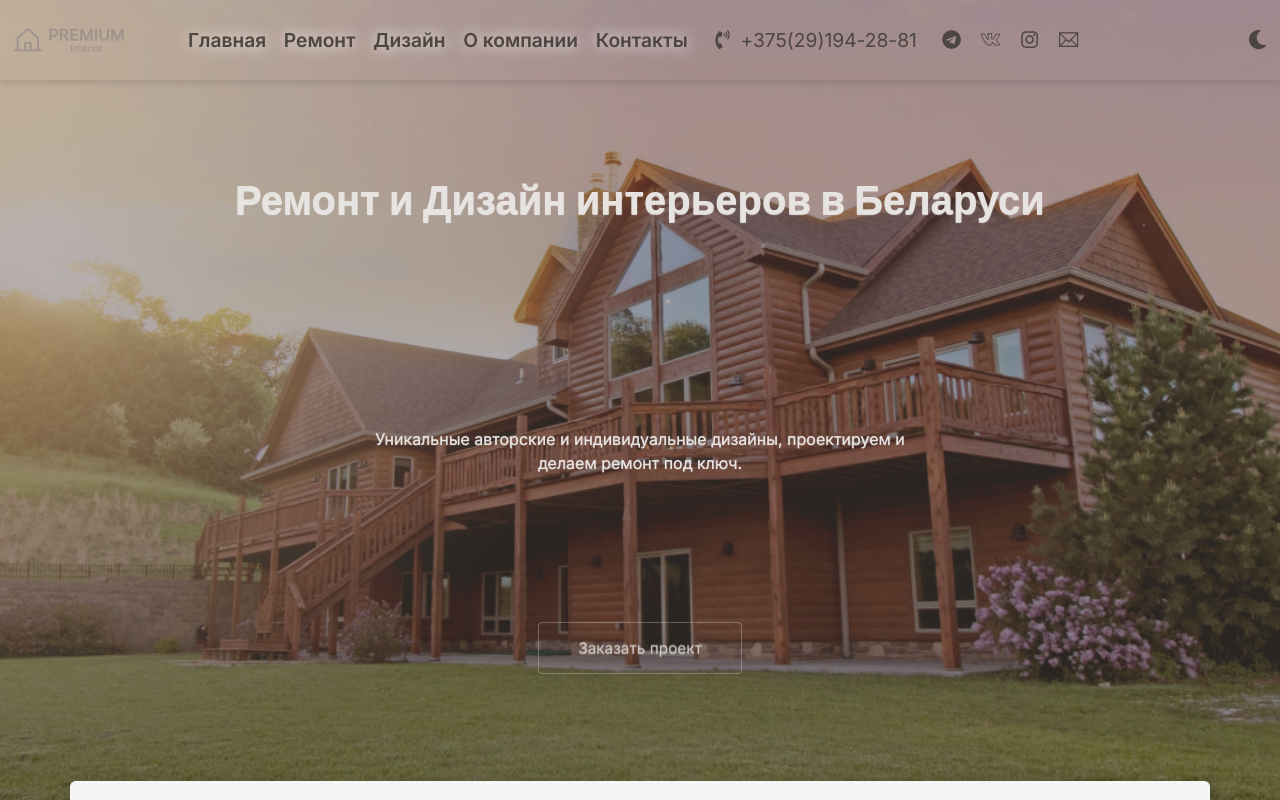
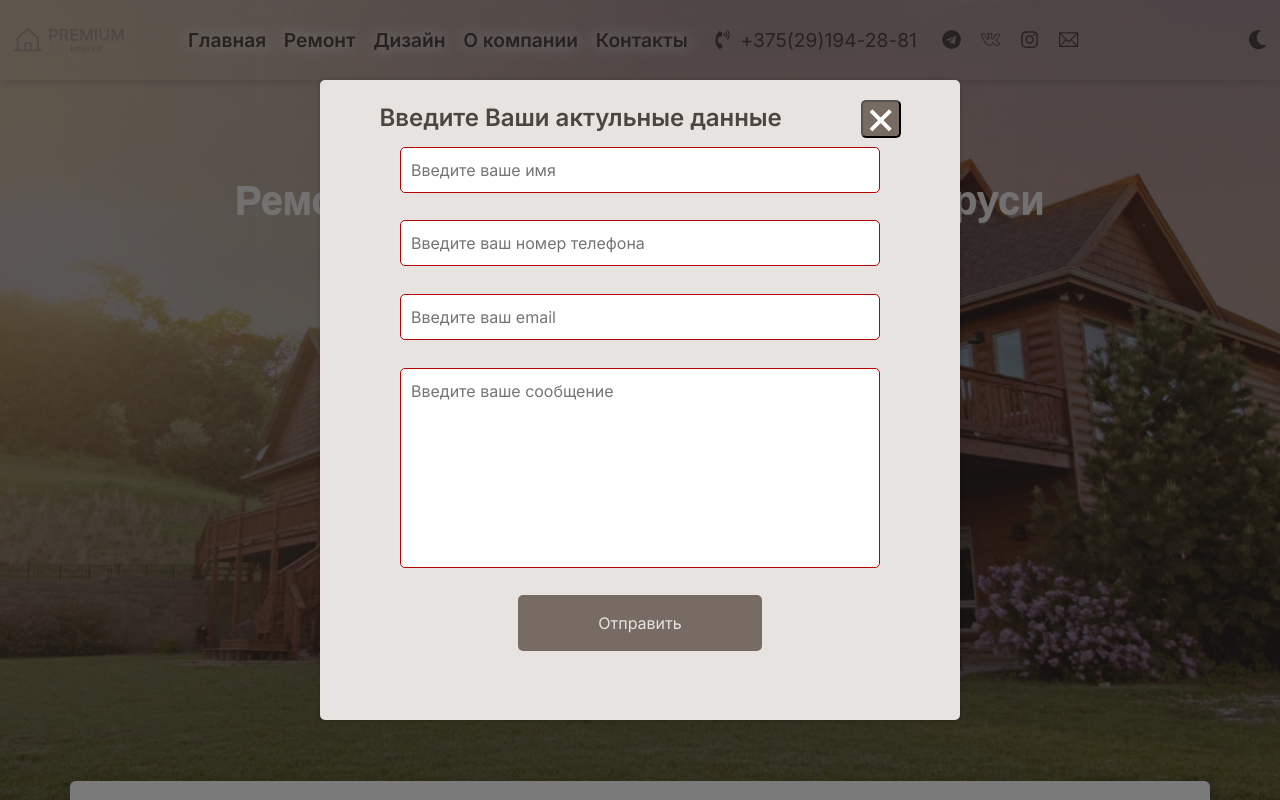
Before and after one commit to Jackman108/premier-design, a Next.js app in the folder premier-design/: page / in a window 1280 px wide. Both pictures are taken after a click on the button "Заказать проект". Shown: the top 800 px of the page. Built offline with nearby package versions, Linux system fonts and the light colour scheme.

Commit message:
Adding Modal & Feedback Form

```diff
--- a/premier-design/components/FeedbackForm/FeedbackForm.module.css
+++ b/premier-design/components/FeedbackForm/FeedbackForm.module.css
@@ -1,32 +1,71 @@
 .form {
     display: grid;
-    grid-template-columns: 1fr 1fr;
-    gap: 1rem;
+    grid-template-columns: 1fr;
+    grid-gap: 20px;
+    max-width: 50vw;
+    width: 80%;
+    height: 65vh;
+    margin: 0 auto;
+    justify-content: center;
+    justify-items: center;
+    align-content: space-evenly;
 }
 
-.label {
-    font-weight: bold;
+.input__group {
+    display: flex;
+    flex-direction: column;
+    align-items: start;
+    width: 100%;
 }
 
-.input {
-    border: none;
-    border-bottom: 2px solid #ccc;
-    padding: 0.5rem;
-    font-size: 1rem;
-    margin-bottom: 1rem;
+.input__group input,
+.input__group textarea {
+    width: 100%;
+    padding: 10px;
+    border: 1px solid var(--brown);
+    border-radius: 5px;
+    font-size: 16px;
 }
 
-.button[type="submit"] {
-    background-color: #0070f3;
-    color: #fff;
-    border: none;
-    border-radius: 0.5rem;
-    padding: 0.5rem 1rem;
-    font-size: 1.2rem;
-    cursor: pointer;
-    transition: background-color 0.3s ease-in-out;
+.input__group textarea {
+    height: 25vh;
+    resize: none;
 }
 
-.button[type="submit"]:hover {
-    background-color: #0053b3;
+.input__group input:focus,
+.input__group textarea:focus {
+    outline: none;
+    border-color: var(--brown-light);
 }
+
+.form__button {
+    display: flex;
+    justify-content: center;
+    align-items: center;
+}
+
+.form__button button {
+    padding: 2vh 10vh;
+    background-color: var(--brown-light);
+    color: var(--beige-dark);
+    border: none;
+    border-radius: 5px;
+    font-size: 16px;
+}
+
+.form__button button:hover {
+    cursor: pointer;
+    background-color: var(--brown);
+}
+
+.input__group input:invalid,
+.input__group textarea:invalid {
+    border-color: rgb(181, 2, 2);
+}
+
+.input__group input:invalid~.error,
+.input__group textarea:invalid~.error {
+    color: red;
+    font-size: 12px;
+    margin-top: 5px;
+}
--- a/premier-design/components/FeedbackForm/FeedbackForm.props.ts
+++ b/premier-design/components/FeedbackForm/FeedbackForm.props.ts
@@ -5,5 +5,5 @@ export interface FeedbackItem {
     message: string;
 }
 export interface FeedbackFormProps {
-    onSubmit: (e: React.FormEvent<HTMLFormElement>) => void;
+    onSubmit: (data: FormData) => void;
 }
--- a/premier-design/components/FeedbackForm/FeedbackForm.tsx
+++ b/premier-design/components/FeedbackForm/FeedbackForm.tsx
@@ -1,52 +1,76 @@
-import React from "react";
 import styles from "./FeedbackForm.module.css";
-import { FeedbackFormProps } from "./FeedbackForm.props";
+export interface FeedbackItem {
+    name: string;
+    phone: string;
+    email: string;
+    message: string;
+}
+export interface FeedbackFormProps {
+    onSubmit: (data: FeedbackItem) => Promise<void>;
+    onInputChange: (
+        event: React.ChangeEvent<HTMLInputElement | HTMLTextAreaElement>
+    ) => void;
+    formDataState: FeedbackItem;
+}
 
-
-const FeedbackForm: React.FC<FeedbackFormProps> = ({ onSubmit }) => {
+const FeedbackForm: React.FC<FeedbackFormProps> = ({
+    onSubmit,
+    formDataState,
+    onInputChange
+}) => {
+    const handleSubmit = (event: React.FormEvent<HTMLFormElement>) => {
+        event.preventDefault();
+        onSubmit(formDataState);
+    };
 
     return (
-        <form className={styles.form} onSubmit={onSubmit}>
+        <form className={styles.form} onSubmit={handleSubmit}>
             <div className={styles.input__group}>
-                <label htmlFor="name">Имя:</label>
                 <input
                     type="text"
                     id="name"
                     name="name"
                     required
                     placeholder="Введите ваше имя"
+                    value={formDataState.name}
+                    onChange={onInputChange}
                 />
-
             </div>
             <div className={styles.input__group}>
-                <label htmlFor="phone">Номер телефона:</label>
                 <input
                     type="tel"
                     id="phone"
                     name="phone"
                     required
-                placeholder="Введите ваш номер телефона"/>
+                    placeholder="Введите ваш номер телефона"
+                    value={formDataState.phone}
+                    onChange={onInputChange}
+                />
             </div>
             <div className={styles.input__group}>
-                <label htmlFor="email">Email:</label>
                 <input
                     type="email"
                     id="email"
                     name="email"
                     required
                     placeholder="Введите ваш email"
+                    value={formDataState.email}
+                    onChange={onInputChange}
                 />
             </div>
             <div className={styles.input__group}>
-                <label htmlFor="message">Сообщение:</label>
                 <textarea
                     id="message"
                     name="message"
                     required
                     placeholder="Введите ваше сообщение"
+                    value={formDataState.message}
+                    onChange={onInputChange}
                 />
             </div>
+            <div className={styles.form__button}>
                 <button type="submit">Отправить</button>
+            </div>
         </form>
     );
 };
--- /dev/null
+++ b/premier-design/components/ModalOverlay/ModalOverlay.module.css
@@ -0,0 +1,51 @@
+.overlay {
+    position: fixed;
+    top: 0;
+    left: 0;
+    width: 100%;
+    height: 100%;
+    background-color: rgba(0, 0, 0, 0.5);
+    display: flex;
+    justify-content: center;
+    align-items: center;
+    z-index: 100;
+}
+
+.modal {
+    display: grid;
+    grid-template-columns: 1fr;
+    background-color: var(--beige-dark);
+    border-radius: 5px;
+    box-shadow: 0px 0px 5px rgba(0, 0, 0, 0.2);
+    padding: 20px;
+    position: relative;
+    width: 80vh;
+    height: 80vh;
+}
+.modal_top{
+    display: grid;
+    grid-template-columns:   auto auto;
+    justify-content: space-around;
+    white-space: nowrap;
+}
+.modal_text{
+    color: var(--brown);
+    font-size: 3vh;
+
+}
+.modal__container{
+    height: 70vh;
+    max-width: 1440px;
+}
+
+.closeButton {
+    display: flex;
+    justify-content: center;
+    background-color: var(--brown-light);
+    color: white;
+    height: 38px;
+    width: 40px;
+    border-radius: 5px;
+    font-size: 3em;
+    line-height: 0.6em;
+}
--- /dev/null
+++ b/premier-design/components/ModalOverlay/ModalOverlay.tsx
@@ -0,0 +1,57 @@
+import styles from './ModalOverlay.module.css';
+import FeedbackForm from '../FeedbackForm/FeedbackForm';
+import { useState } from 'react';
+import { FeedbackItem } from '../FeedbackForm/FeedbackForm.props';
+
+interface ModalOverlayProps {
+    onClose: () => void;
+    onSubmit: (data: FeedbackItem) => Promise<void>;
+}
+
+const ModalOverlay: React.FC<ModalOverlayProps> = ({
+    onClose,
+    onSubmit
+}) => {
+    const [formDataStateLocal, setFormDataStateLocal] = useState<FeedbackItem>({
+        name: "",
+        phone: "",
+        email: "",
+        message: "",
+    });
+
+    const handleInputChange = (
+        event: React.ChangeEvent<HTMLInputElement | HTMLTextAreaElement>
+    ) => {
+        setFormDataStateLocal({
+            ...formDataStateLocal,
+            [event.target.name]: event.target.value,
+        });
+    };
+
+    const handleOverlayClick = (event: React.MouseEvent<HTMLDivElement>) => {
+        if (event.target === event.currentTarget) {
+            onClose();
+        }
+    };
+    return (
+        <div className={styles.overlay} onClick={handleOverlayClick}>
+            <div className={styles.modal}>
+                <div className={styles.modal_top}>
+                    <h1 className={styles.modal_text}>Введите Ваши актульные данные</h1>
+                    <button className={styles.closeButton} type="button" onClick={onClose}>
+                        &times;
+                    </button>
+                </div>
+                <div className={styles.modal__container}>
+                    <FeedbackForm
+                        onInputChange={handleInputChange}
+                        onSubmit={() => onSubmit(formDataStateLocal)}
+                        formDataState={formDataStateLocal}
+                    />
+                </div>
+            </div>
+        </div>
+    );
+};
+
+export default ModalOverlay;
--- a/premier-design/components/UX/OrderButton/OrderButton.tsx
+++ b/premier-design/components/UX/OrderButton/OrderButton.tsx
@@ -1,27 +1,66 @@
-import React, { useState } from 'react';
+import React, { ButtonHTMLAttributes, DetailedHTMLProps, useState } from 'react';
 import styles from './OrderButton.module.css';
-import { OrderButtonProps } from './OrderButton.props';
+import ModalOverlay from '../../ModalOverlay/ModalOverlay';
+import { FeedbackItem } from '../../FeedbackForm/FeedbackForm.props';
+interface OrderButtonProps extends DetailedHTMLProps<ButtonHTMLAttributes<HTMLButtonElement>, HTMLButtonElement> {
+    buttonStyle: 'button-white' | 'button-black' | 'button-none';
+    buttonHeader?: string;
+}
 
+const OrderButton: React.FC<OrderButtonProps> = ({
+    buttonHeader,
+    buttonStyle,
+}) => {
+    const buttonClass = styles[buttonStyle];
+    const [showModal, setShowModal] = useState(false);
+    const [error, setError] = useState("");
 
+    const handleButtonClick = () => {
+        setShowModal(true);
+    };
 
-const OrderButton: React.FC<OrderButtonProps> = ({ buttonHeader, buttonStyle, onClick }) => {
-    const [buttonClass, setButtonClass] = useState(() => {
-        switch (buttonStyle) {
-            case 'button-black':
-                return styles['button-black'];
-            case 'button-white':
-                return styles['button-white'];
-            case 'button-none':
-                return styles['button-none'];
-            default:
-                return '';
+    const handleModalClose = () => {
+        setShowModal(false);
+    };
+    const handleSubmit = async (formDataState: FeedbackItem): Promise<void> => {
+        try {
+            const response = await fetch('/api/feedback', {
+                method: 'POST',
+                headers: {
+                    'Content-Type': 'application/json',
+                },
+                body: JSON.stringify(formDataState),
+            });
+            if (!response.ok) {
+                setError('Произошла ошибка при отправке формы');
+                console.error(`Ошибка ${response.status}: ${response.statusText}`);
+                return;
+            }
+            console.log("Данные успешно отправлены")
+            setShowModal(false);
+        } catch (error) {
+            setError("Произошла ошибка при отправке формы");
+            console.error(error);
         }
-    });
+    };
 
     return (
-        <button className={buttonClass} type='button' onClick={onClick}>
-            {buttonHeader}
-        </button>
+        <>
+            <button
+                className={buttonClass}
+                type="button"
+                onClick={handleButtonClick}
+            >
+                {buttonHeader}
+            </button>
+            {showModal && (
+                <ModalOverlay
+                    onClose={handleModalClose}
+                    onSubmit={(data: FeedbackItem) => handleSubmit(data)}
+                />
+            )}
+            {error && <p className={styles.error}>{error}</p>}
+        </>
     );
 };
 export default OrderButton;
--- /dev/null
+++ b/premier-design/pages/api/feedback.ts
@@ -0,0 +1,20 @@
+import { NextApiRequest, NextApiResponse } from 'next';
+import fs from 'fs';
+import path from 'path';
+import { FeedbackItem } from '../../components/FeedbackForm/FeedbackForm.props';
+
+const filePath = path.join(process.cwd(), 'formData.json');
+
+const saveFeedback = (data: FeedbackItem) => {
+    const prevData = fs.existsSync(filePath) ? JSON.parse(fs.readFileSync(filePath, 'utf-8')) : [];
+    const newData = [...prevData, data];
+    fs.writeFileSync(filePath, JSON.stringify(newData, null, 2));
+};
+
+export default async function handler(req: NextApiRequest, res: NextApiResponse) {
+    if (req.method === 'POST') {
+        const data = req.body;
+        saveFeedback(data);
+        res.status(201).json({ message: 'Feedback saved successfully!' });
+    }
+}
```
Also changed, not shown: premier-design/formData.json (added, +20 -0 lines). Lines whose indentation alone changed are shown as unchanged.
